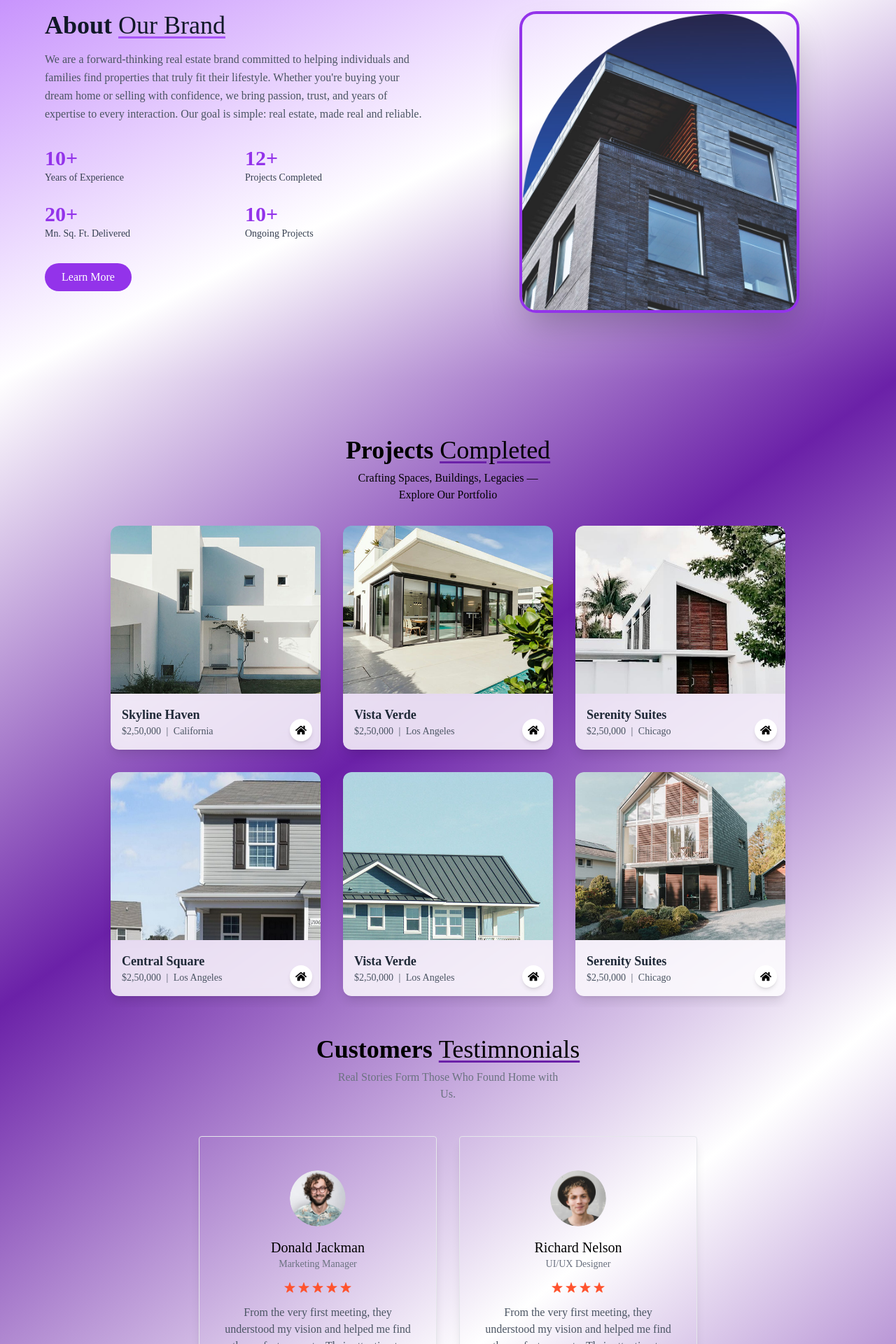
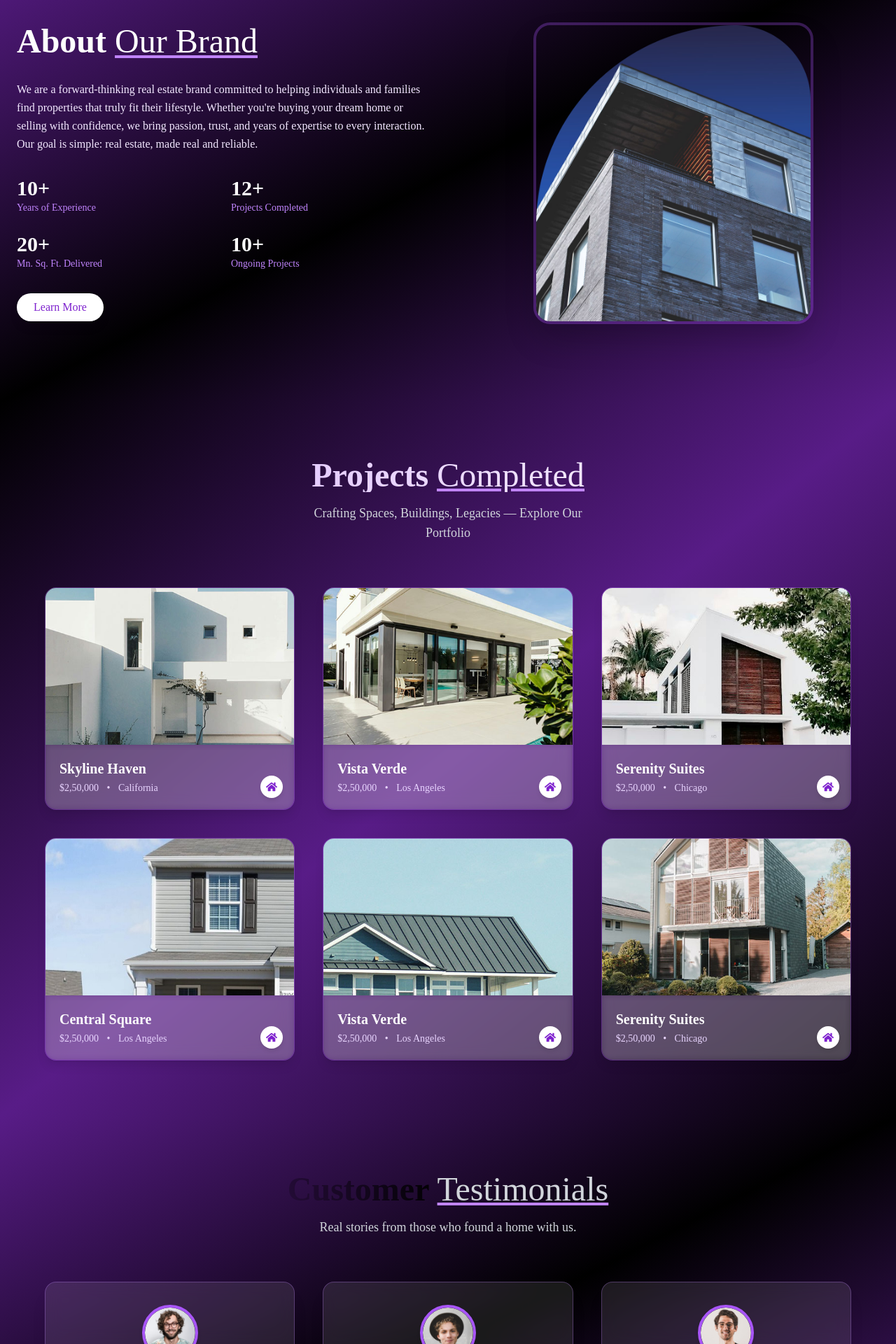
Before and after one commit to danishahmed65/Real-Estate, a React (Vite) app: page / in a window 1280 px wide. Shown: the part 880-2800 px from the top of the page at 70% size. Built offline with nearby package versions, Linux system fonts and the light colour scheme; a web font is replaced by a local one.

Commit message:
Changes in UI

```diff
--- a/src/components/About.jsx
+++ b/src/components/About.jsx
@@ -3,29 +3,29 @@ import { assets } from "../assets/assets";
 
 const About = () => {
   return (
-    <div
+    <section
       id="about"
-      className="w-full px-6 py-16 md:py-24 bg-gradient-to-br from-purple-400 via-white to-purple-800 flex flex-col items-center"
+      className="w-full px-6 py-20 md:py-28 bg-gradient-to-br from-purple-900 via-black to-purple-900 text-white"
     >
-      <div className="max-w-6xl w-full flex flex-col lg:flex-row gap-14 items-start justify-between">
-        {/* Left Side - Text */}
-        <div className="flex flex-col items-start w-full lg:w-1/2 text-left">
-          <h1 data-aos="zoom-in" className="text-3xl sm:text-4xl font-bold text-gray-900 mb-4">
+      <div className="max-w-7xl mx-auto flex flex-col lg:flex-row items-center gap-14">
+        {/* Left - Text */}
+        <div className="w-full lg:w-1/2 space-y-8" data-aos="fade-right">
+          <h1 className="text-4xl md:text-5xl font-bold">
             About{" "}
-            <span className="underline underline-offset-4 decoration-purple-500 font-light">
+            <span className="underline underline-offset-4 decoration-purple-400 font-light">
               Our Brand
             </span>
           </h1>
-          <p data-aos="zoom-in-right" className="text-gray-600 mb-8 max-w-xl leading-relaxed">
+          <p className="text-purple-100 leading-relaxed">
             We are a forward-thinking real estate brand committed to helping
-            individuals and families find properties that truly fit their
-            lifestyle. Whether you're buying your dream home or selling with
-            confidence, we bring passion, trust, and years of expertise to every
-            interaction. Our goal is simple: real estate, made real and
-            reliable.
+            individuals and families find properties that truly fit their lifestyle.
+            Whether you're buying your dream home or selling with confidence,
+            we bring passion, trust, and years of expertise to every interaction.
+            Our goal is simple: real estate, made real and reliable.
           </p>
 
-          <div data-aos="flip-left" className="grid grid-cols-2 gap-6 w-full mb-8">
+          {/* Stats */}
+          <div className="grid grid-cols-2 gap-6">
             {[
               { label: "Years of Experience", value: "10+" },
               { label: "Projects Completed", value: "12+" },
@@ -33,30 +33,27 @@ const About = () => {
               { label: "Ongoing Projects", value: "10+" },
             ].map((item, i) => (
               <div key={i}>
-                <p className="text-3xl font-semibold text-purple-600">
-                  {item.value}
-                </p>
-                <p className="text-gray-700 text-sm">{item.label}</p>
+                <p className="text-3xl font-bold text-white">{item.value}</p>
+                <p className="text-purple-400 text-sm">{item.label}</p>
               </div>
             ))}
           </div>
 
-          <button data-aos="zoom-out-down" className="bg-purple-600 hover:bg-purple-700 text-white px-6 py-2 rounded-full transition duration-300">
+          <button className="bg-white text-purple-700 hover:bg-purple-600 hover:text-white transition px-6 py-2 rounded-full font-medium shadow-lg">
             Learn More
           </button>
         </div>
 
-        {/* Right Side - Image */}
-        <div className="w-full lg:w-1/2 flex justify-center items-center">
+        {/* Right - Image */}
+        <div className="w-full lg:w-1/2 flex justify-center" data-aos="fade-left">
           <img
             src={assets.brand_img}
             alt="Brand Visual"
-            className="w-[280px] sm:w-[320px] md:w-[360px] lg:w-[400px] rounded-3xl object-cover shadow-2xl border-4 border-purple-600 transition-all duration-500 hover:scale-105"
-            data-aos="zoom-in"
+            className="w-[300px] sm:w-[350px] md:w-[400px] rounded-3xl object-cover shadow-2xl border-4 border-purple-500/30 transition-all duration-500 hover:scale-105"
           />
         </div>
       </div>
-    </div>
+    </section>
   );
 };
 
--- a/src/components/Projects.jsx
+++ b/src/components/Projects.jsx
@@ -4,48 +4,47 @@ import { FaHome } from "react-icons/fa";
 
 const Projects = () => {
   return (
-    <div
-      className="container mx-auto py-4 pt-20 px-6 md:px-20 lg:px-32 bg-gradient-to-br from-white via-purple-800 to-white"
+    <section
+      id="projects"
       data-aos="fade-up"
-      id="projects"
+      className="w-full px-6 md:px-16 py-20 bg-gradient-to-br from-black via-purple-900 to-black text-white"
     >
-      <h1 className="text-2xl sm:text-4xl font-bold mb-2 text-center">
+      <div className="max-w-7xl mx-auto text-center">
+        <h1 className="text-4xl md:text-5xl font-bold mb-4 text-transparent bg-clip-text bg-gradient-to-r from-purple-300 to-white">
           Projects{" "}
-        <span className="underline underline-offset-4 decoration-purple-800 font-light">
+          <span className="underline decoration-purple-400 font-light">
             Completed
           </span>
         </h1>
-      <p className="text-center mb-8 max-w-[300px] mx-auto">
+        <p className="text-gray-300 mb-16 max-w-md mx-auto text-base md:text-lg">
           Crafting Spaces, Buildings, Legacies — Explore Our Portfolio
         </p>
 
-      {/* Cards Container */}
-      <div className="flex flex-wrap justify-center gap-8">
+        {/* Cards Grid */}
+        <div className="grid gap-10 grid-cols-1 sm:grid-cols-2 lg:grid-cols-3">
           {projectsData.map((project, index) => (
             <div
               key={index}
-            className="w-full sm:w-[300px] bg-white bg-opacity-10 backdrop-blur-md shadow-lg rounded-xl overflow-hidden relative transform transition-transform duration-300 hover:-translate-y-3 cursor-pointer"
+              className="bg-white/10 backdrop-blur-md border border-purple-500/30 rounded-2xl shadow-lg overflow-hidden transform transition-transform duration-300 hover:-translate-y-2"
             >
               <img
                 src={project.image}
                 alt={project.title}
-              className="w-full h-60 object-cover rounded-t-xl"
+                className="w-full h-56 object-cover"
               />
 
-            {/* Card Info */}
-            <div className="p-4 bg-white bg-opacity-80 backdrop-blur-md">
-              <h2 className="text-lg font-semibold text-gray-800">
+              <div className="p-5 bg-white/10 backdrop-blur-sm text-left">
+                <h2 className="text-xl font-semibold text-white mb-1">
                   {project.title}
                 </h2>
-              <p className="text-sm text-gray-600">
-                {project.price} <span className="mx-1">|</span> {project.location}
+                <p className="text-sm text-purple-200">
+                  {project.price} <span className="mx-2">•</span> {project.location}
                 </p>
               </div>
 
-            {/* Home Icon as Link */}
               <a
                 href={`/project/${project.id}`}
-              className="absolute bottom-3 right-3 bg-white p-2 rounded-full shadow-md hover:bg-purple-600 hover:text-white transition flex items-center justify-center"
+                className="absolute bottom-4 right-4 bg-white text-purple-700 p-2 rounded-full shadow-md hover:bg-purple-600 hover:text-white transition"
                 aria-label={`View details of ${project.title}`}
               >
                 <FaHome />
@@ -54,6 +53,7 @@ const Projects = () => {
           ))}
         </div>
       </div>
+    </section>
   );
 };
 
--- a/src/components/Testimonials.jsx
+++ b/src/components/Testimonials.jsx
@@ -1,28 +1,46 @@
-import React from 'react'
-import {assets, testimonialsData} from '../assets/assets'
+import React from 'react';
+import { assets, testimonialsData } from '../assets/assets';
 
 const Testimonials = () => {
   return (
-    <div className='container mx-auto lg:px-32 w-full overflow-hidden  bg-gradient-to-br from-purple-800 via-white to-purple-800' id='testimonials' data-aos="fade-up">
-      <h1 className='text-2xl sm:text-4xl font-bold mb-2 mt-10 text-center'>Customers <span className='underline underline-offset-4 decoration-purple-800 font-light'> Testimnonials</span></h1>
-      <p className='text-center text-gray-500 mb-12 max-w-80 mx-auto'>Real Stories Form Those Who Found Home with Us.</p>
-      <div className='flex flex-wrap justify-center gap-8'>
-        {testimonialsData.map((testimonial, index) => (
-        <div key={index} className='max-w-[340px] border shadow-lg rounded px-8 py-12 text-center'>
-        <img className='w-20 h-20 rounded-full mx-auto mb-4' src={testimonial.image} alt={testimonial.alt} />
-        <h2 className='text-xl  font-medium'>{testimonial.name}</h2>
-        <p className='text-gray-500 mb-4 text-sm'>{testimonial.title}</p>
-        <div className='flex justify-center gap-1  text-red-500 mb-4'>
-            {Array.from({ length: testimonial.rating }, (item, index) => (
-                <img key={index} src={assets.star_icon} alt="" />
-            ))}
+    <section
+      id="testimonials"
+      data-aos="fade-up"
+      className="scroll-section w-full px-6 md:px-16 py-20 bg-gradient-to-br from-purple-900 via-black to-purple-900 text-white"
+    >
+      <div className="max-w-7xl mx-auto text-center">
+        <h1 className="text-4xl md:text-5xl font-bold mb-4 text-transparent bg-clip-text bg-gradient-to-r text-gray-300">
+          Customer <span className="underline decoration-purple-400 font-light text-gray-300">Testimonials</span>
+        </h1>
+        <p className="text-gray-300 mb-16 max-w-xl mx-auto text-base md:text-lg">
+          Real stories from those who found a home with us.
+        </p>
+
+        <div className="grid gap-10 grid-cols-1 sm:grid-cols-2 lg:grid-cols-3">
+          {testimonialsData.map((testimonial, index) => (
+            <div
+              key={index}
+              className="backdrop-blur-md bg-white/10 border border-purple-400/30 rounded-2xl p-8 shadow-xl hover:scale-105 transition duration-300"
+            >
+              <img
+                className="w-20 h-20 rounded-full mx-auto mb-4 border-4 border-purple-500 shadow-md"
+                src={testimonial.image}
+                alt={testimonial.alt}
+              />
+              <h2 className="text-xl font-semibold">{testimonial.name}</h2>
+              <p className="text-purple-200 text-sm mb-4 italic">{testimonial.title}</p>
+              <div className="flex justify-center gap-1 text-yellow-400 mb-4">
+                {Array.from({ length: testimonial.rating }).map((_, i) => (
+                  <img key={i} src={assets.star_icon} alt="star" className="w-4 h-4" />
+                ))}
+              </div>
+              <p className="text-gray-200 text-sm">{testimonial.text}</p>
+            </div>
+          ))}
         </div>
-        <p className='text-gray-600'>{testimonial.text}</p>
-        </div>
-        ))}
       </div>
-    </div>
-  )
-}
+    </section>
+  );
+};
 
-export default Testimonials
+export default Testimonials;
```
Lines whose indentation alone changed are shown as unchanged.
